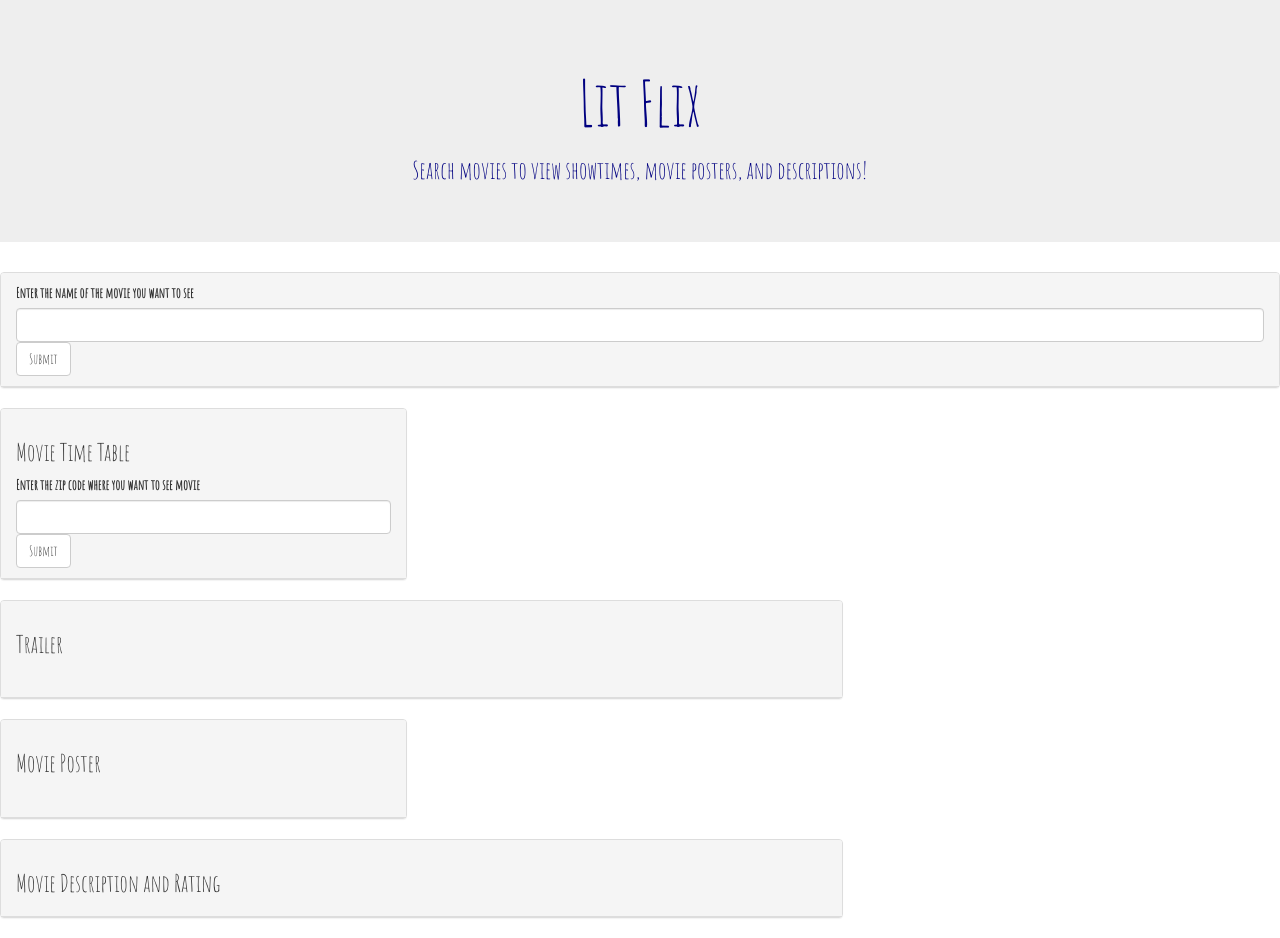
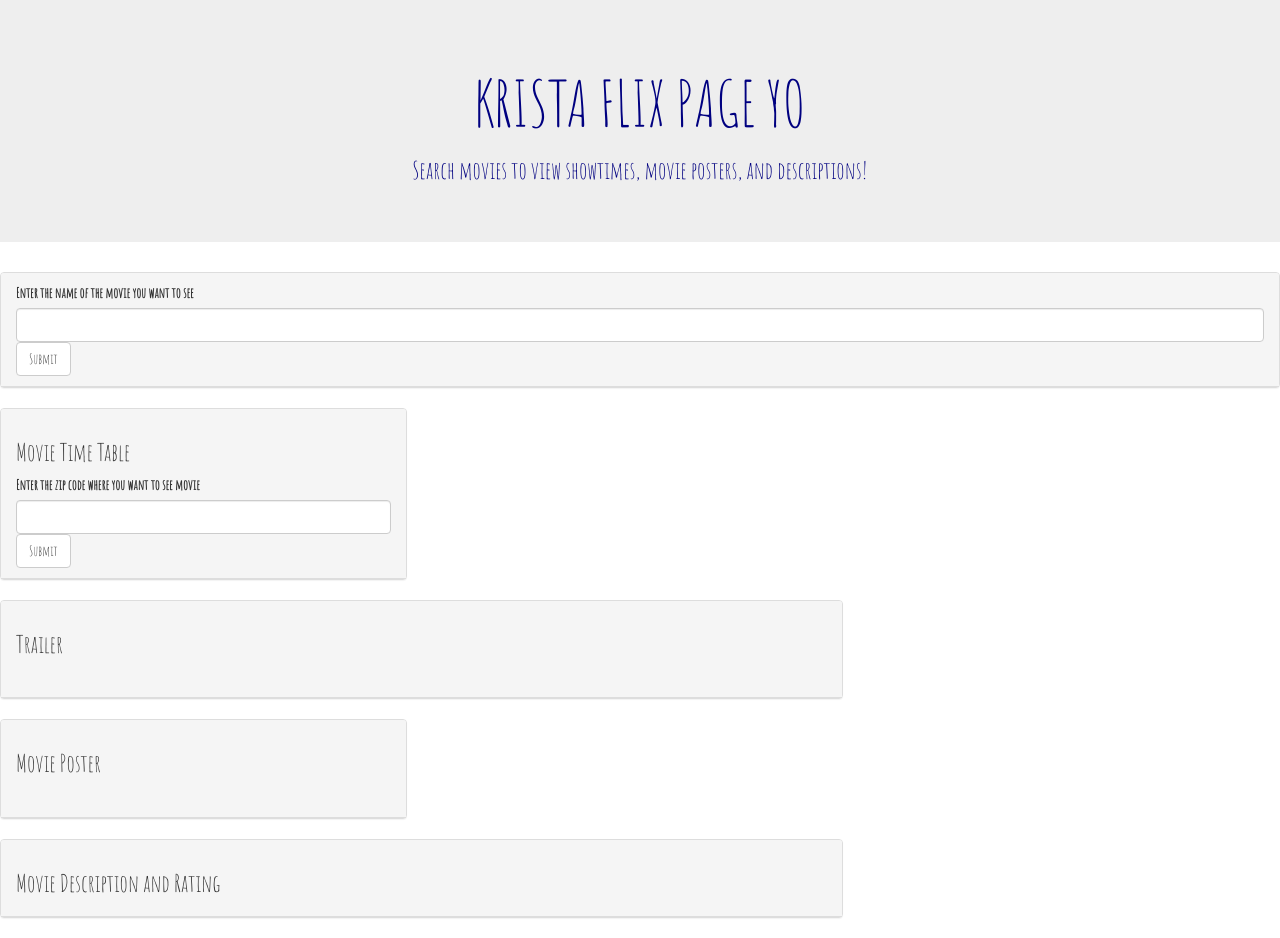
Before and after one commit to kneel25/Lit-Flix-Project1, a plain HTML site: page index.html in a window 1280 px wide. Drawn offline with nearby package versions, Linux system fonts and the light colour scheme.

Commit message:
krista practice title

```diff
--- a/index.html
+++ b/index.html
@@ -14,7 +14,7 @@
 </head>
 <body>
     <div class="jumbotron">                                     <!-- field for user to enter movie  -->
-        <h1 class="text-center">Lit Flix</h1>
+        <h1 class="text-center">KRISTA FLIX PAGE YO</h1>
         <h3 class="text-center">Search movies to view showtimes, movie posters, and descriptions!</h3>
     </div>                                                      <!--   closing tag for div that holds the header    -->
     <div class="row">                                           <!-- row to hold movie search form -->
@@ -22,7 +22,7 @@
             <div class="panel panel-default">
                 <div class="panel-heading">
                     <label for="">Enter the name of the movie you want to see</label>
-                    <input type="text" class="form-control" id="movieInput" placeholder="">               <!-- field for user to enter movie  -->
+                    <input type="text" class="form-control" id="movieInput" placeholder="">          <!-- field for user to enter movie  -->
                     <button type="submit" class="btn btn-default" id="submitButton">Submit</button>
                 </div>
             </div>
@@ -34,7 +34,7 @@
                 <div class="panel-heading">
                     <h3 class "text-center">Movie Time Table</h3>
                     <label for="">Enter the zip code where you want to see movie</label>
-                    <input type="text" class="form-control" id="zipCode" placeholder="">                <!-- field for user to enter zip code  -->
+                    <input type="text" class="form-control" id="zipCode" placeholder="">         <!-- field for user to enter zip code  -->
                     <button type="submit" class="btn btn-default" id="submitButton">Submit</button>
                 </div>
             </div>
```
